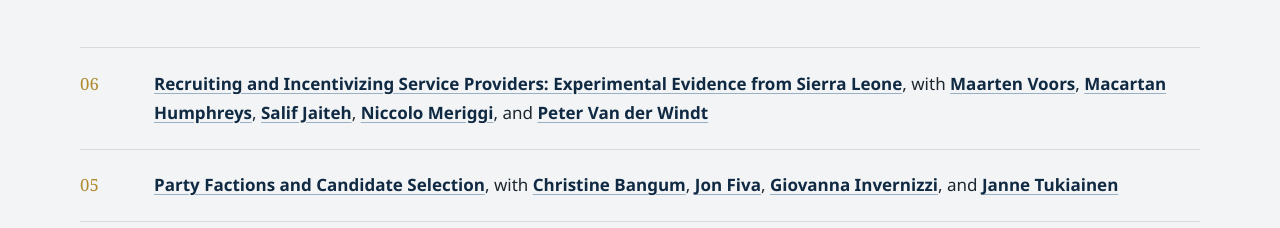
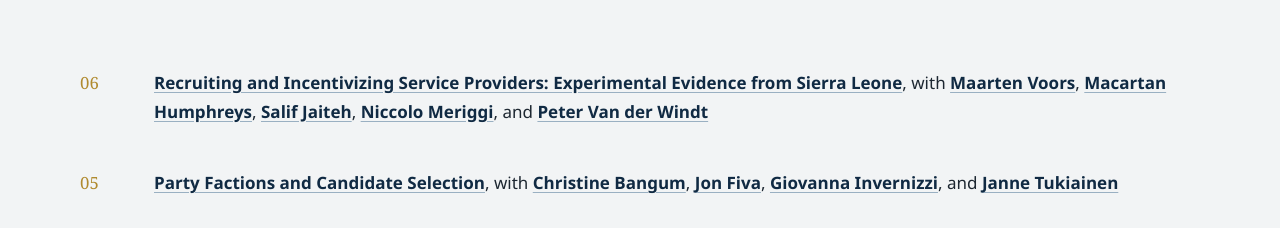
Before and after one commit to pratino82/carloprato.com, a Next.js app: page / in a window 1280 px wide. Shown: the part 724-952 px from the top of the page. Built offline with nearby package versions, Linux system fonts and the light colour scheme.

Commit message:
Remove item-level dividers

```diff
--- a/app/globals.css
+++ b/app/globals.css
@@ -53,11 +53,11 @@
 .publication-list, .teaching-list { list-style: none; margin: 0; padding: 0; }
 .publication-list a { font-weight: 700; }
 .publication-list { counter-reset: publication 25; }
-.publication-list li { position: relative; display: grid; grid-template-columns: 58px 1fr; gap: 1rem; padding: 1.35rem 0; border-top: 1px solid var(--line); }
+.publication-list li { position: relative; display: grid; grid-template-columns: 58px 1fr; gap: 1rem; padding: 1.35rem 0; }
 .publication-list li::before { content: attr(data-number); color: var(--gold); font-family: var(--serif); font-size: 1.05rem; }
 .publication-list p { margin: 0; }
 .publication-list br + em, .publication-list br + strong { color: var(--ink-soft); }
-.teaching-list li { display: grid; grid-template-columns: 120px 1fr; gap: 1.2rem; padding: 1.15rem 0; border-top: 1px solid var(--line); }
+.teaching-list li { display: grid; grid-template-columns: 120px 1fr; gap: 1.2rem; padding: 1.15rem 0; }
 .course-code { color: var(--gold); font-weight: 800; }
 .course-sublabel { color: var(--ink-soft); font-size: .82rem; font-weight: 700; letter-spacing: .04em; }
 .item-note { color: var(--ink-soft); }
@@ -74,8 +74,7 @@
 .country { break-inside: avoid; border-top: 2px solid var(--ink); padding-top: .6rem; }
 .country h2 { margin: 0 0 1rem; font-size: 1.65rem; }
 .rec-list { list-style: none; padding: 0; margin: 0; }
-.rec-list li { padding: .8rem 0; border-top: 1px solid var(--line); }
-.rec-list li:first-child { border-top: 0; }
+.rec-list li { padding: .8rem 0; }
 .rec-list strong { color: var(--ink); }
 .football-card { display: grid; place-items: center; min-height: 540px; margin-bottom: 5rem; border: 1px solid var(--line); background: var(--white); text-align: center; }
 .football-card img { max-height: 390px; width: auto; margin: auto; }
```
